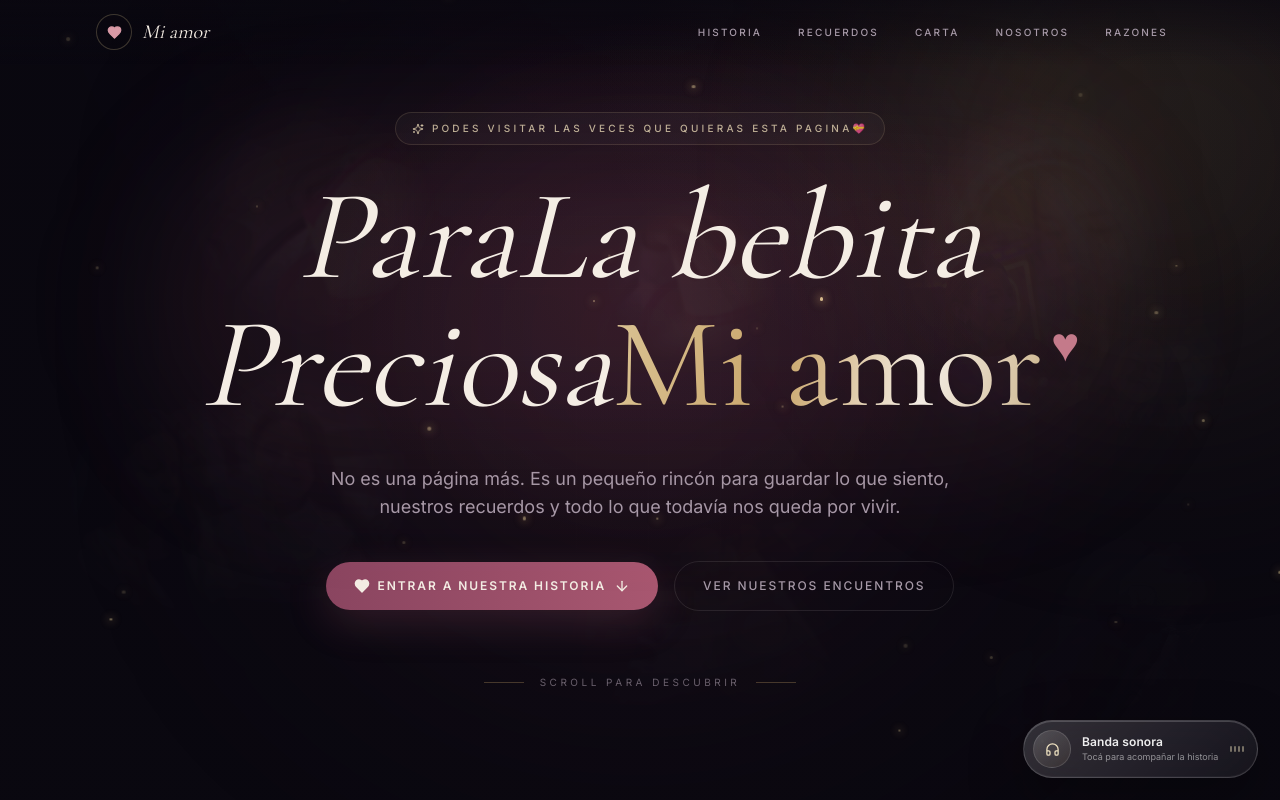
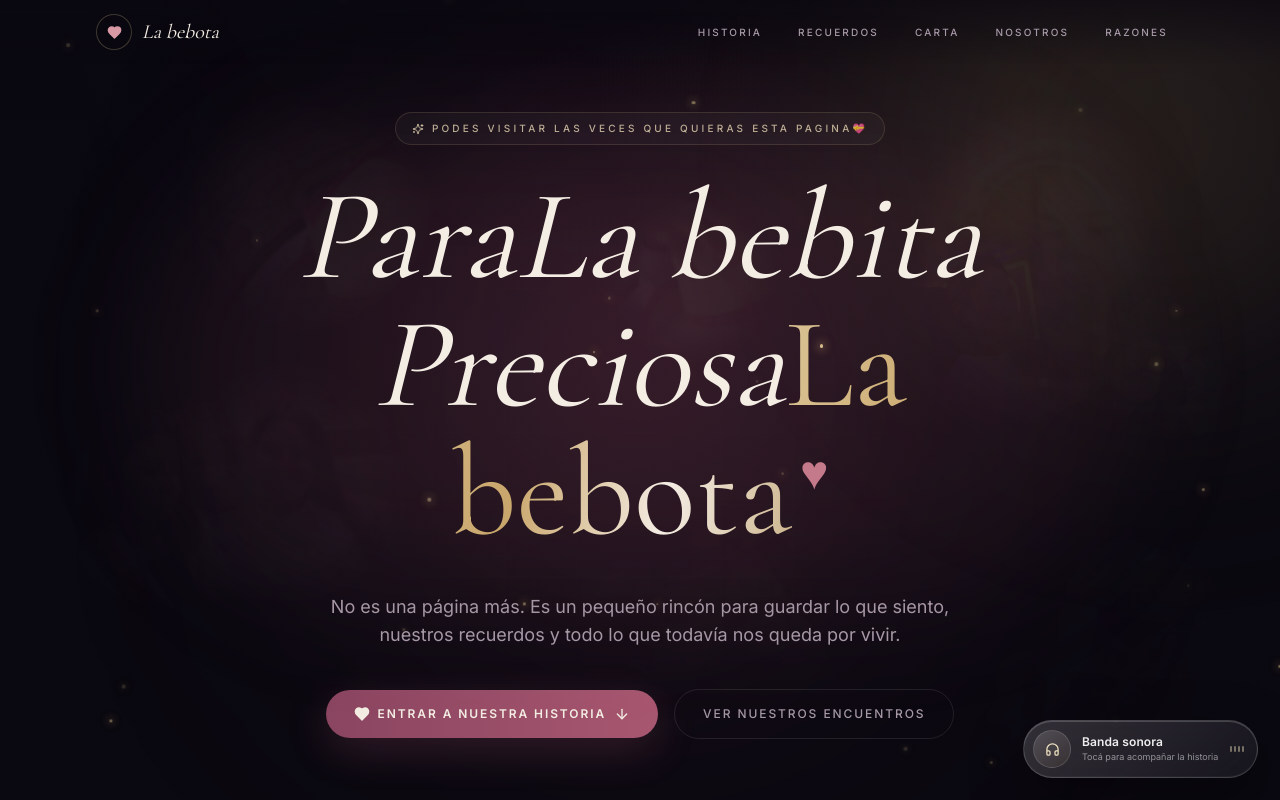
Before and after one commit to h5xtjjj65p-spec/peter-2026-1, a Next.js app: page / in a window 1280 px wide. Shown: the top 800 px of the page. Built offline with nearby package versions, Linux system fonts and the light colour scheme; a web font is replaced by a local one.

Commit message:
Actualizar relationship.ts

```diff
--- a/src/data/relationship.ts
+++ b/src/data/relationship.ts
@@ -10,7 +10,7 @@
  * Ejemplo: si empezaron el 2 de mayo de 2025, dejá "2025-05-02"
  */
 export const relationship = {
-  herName: "Mi amor",
+  herName: "La bebota",
   myName: "Peter",
   startDate: "2025-08-14",
 };
```
